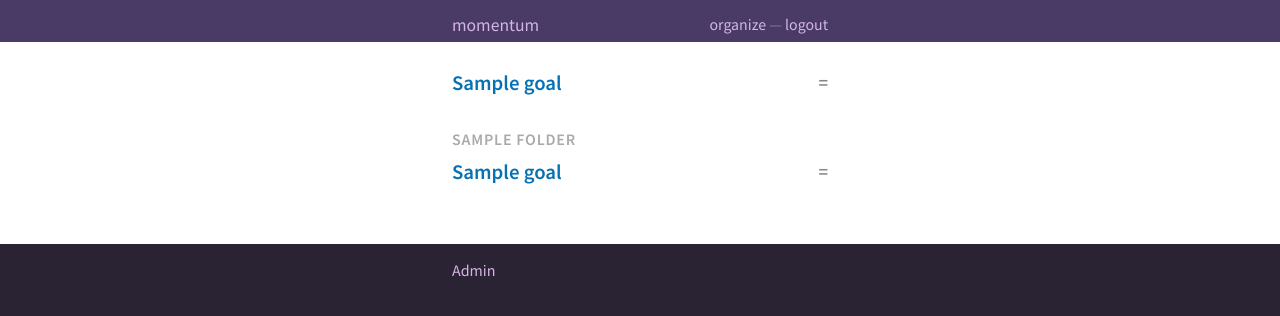
After one commit to mod2/momentum, a Django app: template momentum/templates/organize.html in a window 1280 px wide. The commit adds this page. Shown: the top 316 px of the page. Run offline with Django 3.2, Linux system fonts and the light colour scheme; tables that the repository leaves empty hold one stand-in row (values such as "Sample post"); the template is opened without the code that fills it: values that come from a table or form of the project are taken from there, most other values are stand-ins (such as "Sample title", 1, 10 or a date in 2020); some libraries are stand-ins or nearby versions.

Commit message:
Adds organize page

```diff
--- a/momentum/static/momentum.js
+++ b/momentum/static/momentum.js
@@ -188,11 +188,13 @@ $(document).ready(function() {
 
 
 	// Add event handler for reordering goals
-	for (var i=0; i<$(".goal-list").length; i++) {
-		var goalList = $(".goal-list")[i];
+	var goals = $(".goal-list.sortable");
+	for (var i=0; i<goals.length; i++) {
+		var goalList = goals[i];
 
 		var sortable = new Sortable(goalList, {
 			draggable: ".goal",
+			handle: ".handle",
 			ghostClass: "placeholder",
 			onUpdate: function(e) {
 				var item = $(e.item);
--- a/momentum/static/style.css
+++ b/momentum/static/style.css
@@ -43,9 +43,14 @@ header h1 a:hover {
 	color: #fff;
 }
 
-header h1 a.logout {
+header h1 .controls {
+	color: #9273a0;
 	float: right;
 	font-size: .9em;
+}
+
+header h1 .controls a {
+	display: inline;
 }
 
 #content {
@@ -306,21 +311,19 @@ header h1 a.logout {
 	background: #444;
 }
 
-/* Optional */
+/* Organize page */
 
-#content .goal-list.optional {
-	border-top: solid 3px #bbb;
+#content .sortable .goal {
+	padding-bottom: 11px;
+	padding-top: 11px;
 }
 
-#content .goal-list.optional .goal {
-	font-size: .85em;
-}
-
-@media screen and (min-width: 600px) {
-	#content .goal-list.optional {
-		margin-top: 1em;
-		padding-top: 1em;
-	}
+#content .sortable .goal h2 .handle {
+	color: #888;
+	cursor: move;
+	float: right;
+	font-size: .9em;
+	margin-left: 10px;
 }
 
 /* Detail page */
--- a/momentum/templates/_base.html
+++ b/momentum/templates/_base.html
@@ -28,7 +28,7 @@
 <body>
 	<header>
 		<h1>
-			{% if request.user %}<a class="logout" href="{% url "logout" %}">logout</a>{% endif %}
+			{% if request.user %}<div class="controls"><a href="{% url "organize" %}">organize</a> &mdash; <a href="{% url "logout" %}">logout</a></div>{% endif %}
 			<a href="{% url "dashboard" %}">momentum</a>
 		</h1>
 	</header>
--- a/momentum/templates/_goal.html
+++ b/momentum/templates/_goal.html
@@ -17,7 +17,7 @@
 		</span>
 	{% endif %}
 
-	<h2><a href="{% url "goal" goal.id %}">{{ goal.name }}</a></h2>
+	<h2 class="goal-name"><a href="{% url "goal" goal.id %}">{{ goal.name }}</a></h2>
 
 	<div class="info"><span class="current">{% if goal.get_current_amount_converted == 0 %}0{% else %}{% if goal.type == 'minutes' or goal.type == 'hours' %}{{ goal.get_current_amount_converted|floatformat:1 }}{% elif goal.type == 'words' or goal.type == 'times' %}{{ goal.get_current_amount }}{% endif %}{% endif %}</span> of <span class="target">{{ goal.target_amount }}</span> {{ goal.type }} per {{ goal.period }}</div>
 
--- /dev/null
+++ b/momentum/templates/_goal_organize.html
@@ -0,0 +1,3 @@
+<div class="goal container" data-id="{{ goal.id }}">
+	<h2 class="goal-name"><span class="handle">=</span> <a href="{% url "goal" goal.id %}">{{ goal.name }}</a></h2>
+</div>
--- /dev/null
+++ b/momentum/templates/organize.html
@@ -0,0 +1,31 @@
+{% extends '_base.html' %}
+
+{% block content %}
+
+{% if unfoldered_goals %}
+<section class="goal-list sortable">
+{% for goal in unfoldered_goals %}
+	{% include '_goal_organize.html' %}
+{% endfor %}
+</section>
+{% endif %}
+
+{% for folder in folders %}
+{% if folder.active_goals|length > 0 %}
+<h2 class="folder-name container">{{ folder.name }}</h2>
+
+<section class="goal-list sortable">
+{% for goal in folder.active_goals %}
+	{% include '_goal_organize.html' %}
+{% endfor %}
+</section>
+{% endif %}
+{% endfor %}
+
+{% endblock content %}
+
+{% block footer %}
+<div class="container">
+	<a target="_new" href="{% url 'admin:index' %}">Admin</a>
+</div>
+{% endblock footer %}
--- a/momentum/urls.py
+++ b/momentum/urls.py
@@ -11,6 +11,7 @@ urlpatterns = patterns('',
     url(r'^logout/', 'django.contrib.auth.views.logout', { 'template_name': 'logout.html', 'next_page': '/login/' }, name='logout'),
 
     url(r'^$', 'momentum.views.dashboard', name='dashboard'),
+    url(r'^organize/$', 'momentum.views.organize', name='organize'),
     url(r'^update-goals/$', 'momentum.views.update_goals', name='update_goals'),
     url(r'^status/$', 'momentum.views.status', name='status'),
     url(r'^(.+?)/timer/$', 'momentum.views.timer', name='timer'),
```
Also changed, not shown: momentum/views.py (+20 -0 lines).
